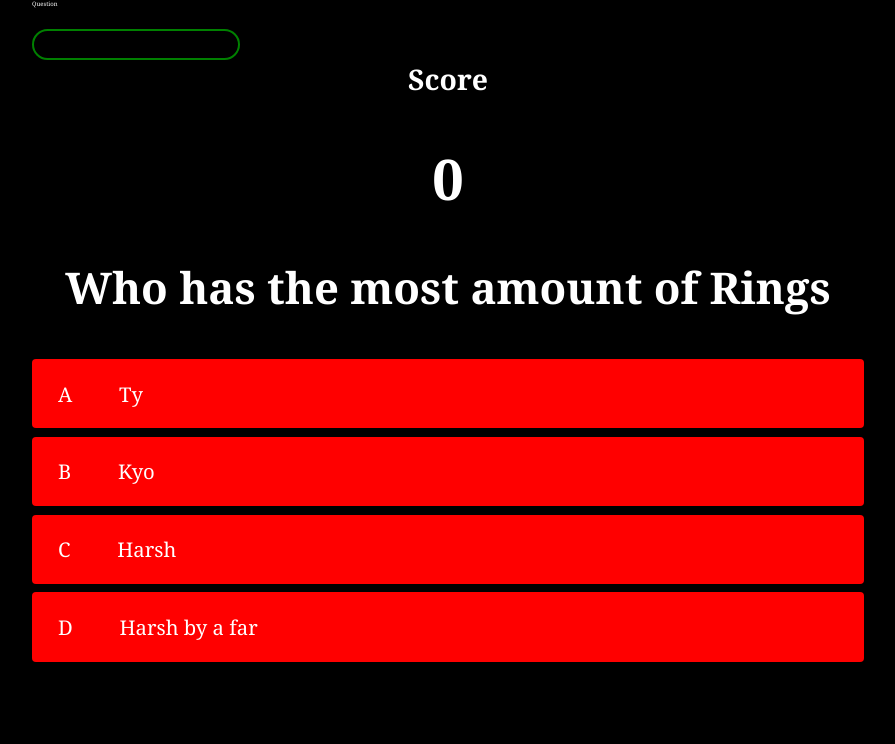
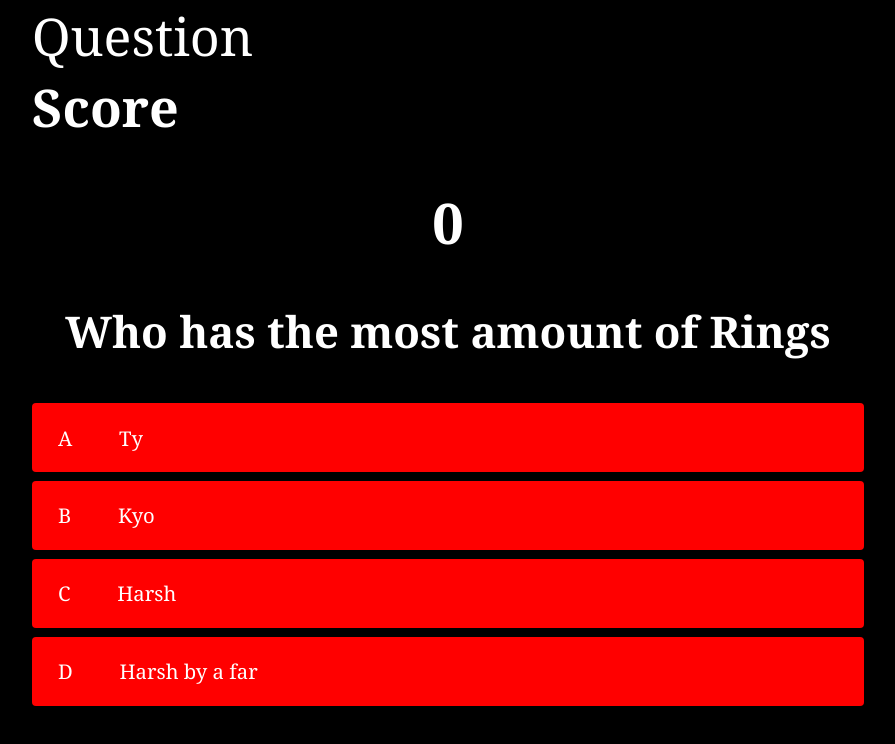
Before and after one commit to Hdesai0512/ProjectTest, a plain HTML site: page Playbutton.html in a window 1280 px wide. Shown: the whole page, without its empty margins (192-1087 px from the left). Drawn offline with Linux system fonts and the light colour scheme.

Commit message:
change to quiz

```diff
--- a/Quiz.css
+++ b/Quiz.css
@@ -37,7 +37,7 @@ h2{
 .incorrect{
     background:linear-gradient(32deg, red 0%, red 100%);
 }
-
+/*
 #progression {
     display:flex;
     justify-content: space-between;
@@ -47,11 +47,17 @@ h2{
     text-align: center;
     font-size: 2rem;
 }
-
+*/
 .progression-main-text{
     text-align: center;
+
 }
+.progressionText{
+    text-align: left;
+    font-size: 5rem;
 
+}
+/*
 #progressionBar{
     width:20rem;
     height: 3rem;
@@ -67,7 +73,7 @@ h2{
     width:0%;
 }
 
-
+*/
 @media screen and (max-width: 768px) {
     .choice-container{
         min-width: 40rem;
```
